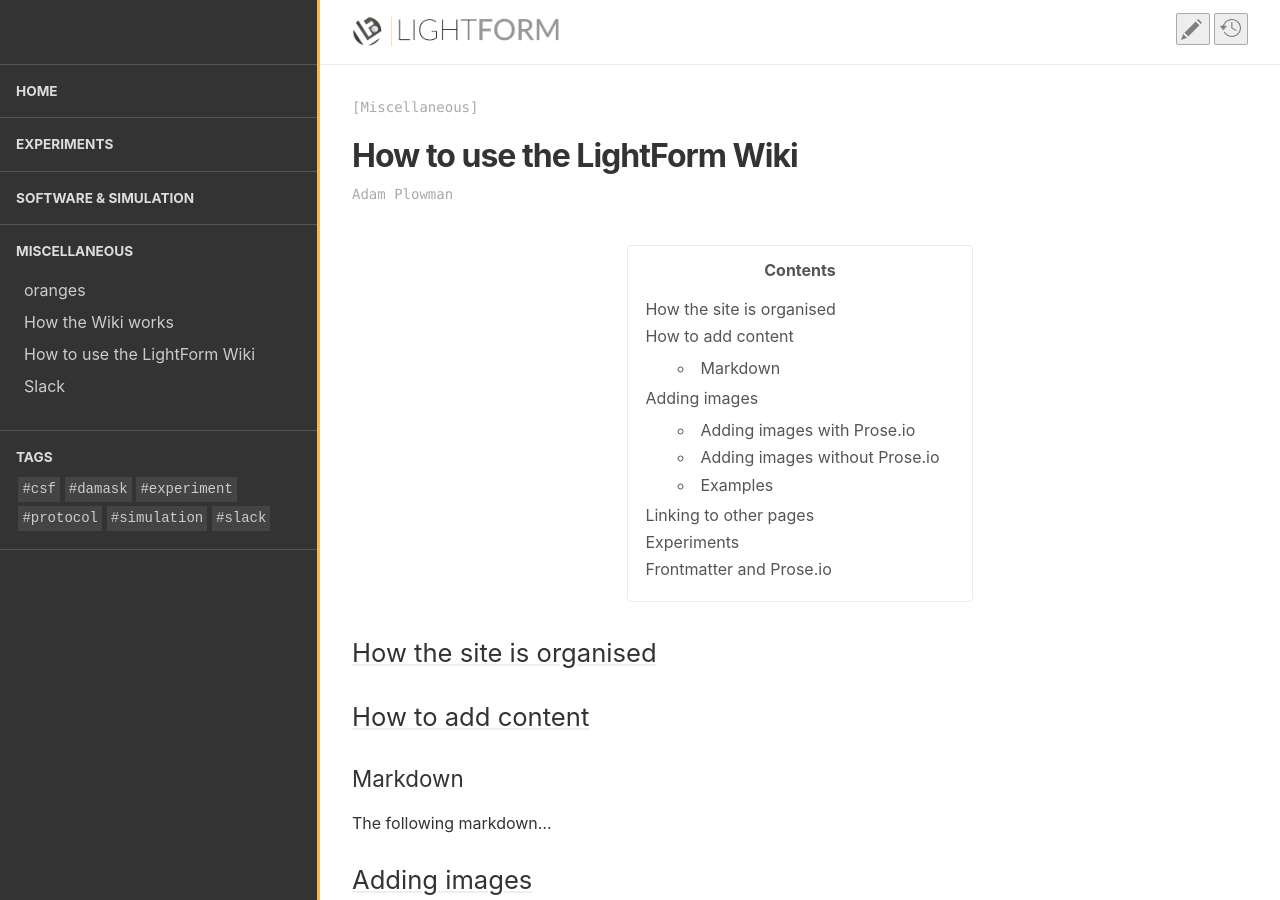
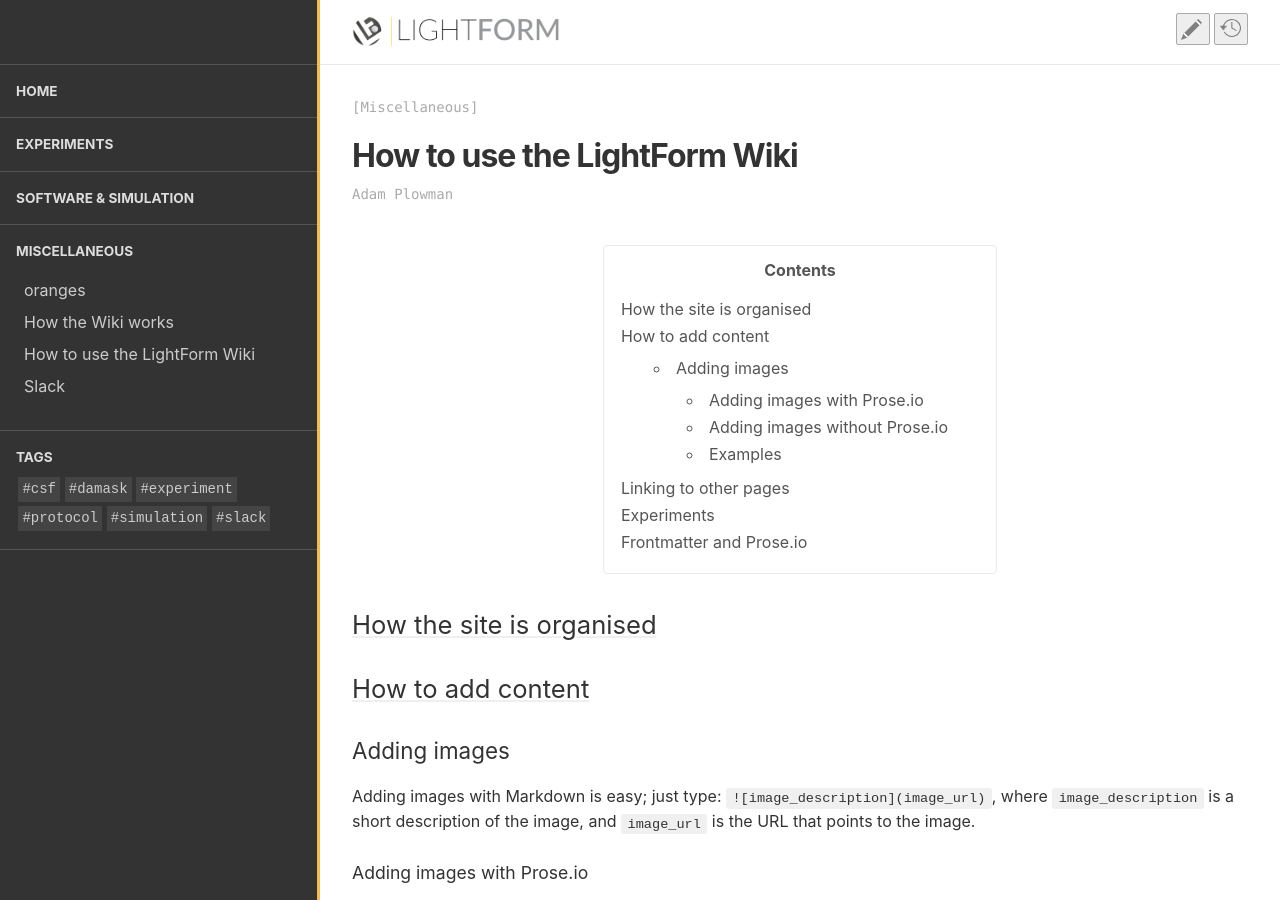
Before and after one commit to test-aplowman/test-aplowman.github.io, a Jekyll site: the page built from collections/_miscellaneous/how_to_use_wiki.md, in a window 1280 px wide and 900 px high. Built offline with Jekyll 4.4.1, drawn with Linux system fonts in a browser that asks for light colours.

Commit message:
Update how_to_use_wiki.md

```diff
--- a/collections/_miscellaneous/how_to_use_wiki.md
+++ b/collections/_miscellaneous/how_to_use_wiki.md
@@ -10,15 +10,11 @@ published: true
 
 ## How to add content
 
-### Markdown
-
-The following markdown...
-
-## Adding images
+### Adding images
 
 Adding images with Markdown is easy; just type: `![image_description](image_url)`, where `image_description` is a short description of the image, and `image_url` is the URL that points to the image.
 
-### Adding images with Prose.io
+#### Adding images with Prose.io
 
 If you are using Prose.io to add and edit content (i.e. by clicking on the `EDIT` button in the top-right corner of the Wiki), you can easily upload and insert your own images, and Prose.io will insert the correct Markdown code for you. To use Prose.io to add an image to your Markdown, clik on the `Insert Image` button on the Prose.io toolbar:
 
@@ -30,11 +26,11 @@ Then you can either manually add the image URL and image description, or you can
 ![prose_io_insert_image.png]({{site.baseurl}}/assets/images/posts/prose_io_insert_image.png)
 *Inserting an image with Pose.io.*
 
-### Adding images without Prose.io
+#### Adding images without Prose.io
 
 If you are not using Prose.io, please upload your images to the correct images directory of the Wiki, which is `/assets/images/posts/`. This way, we keep all post media in one place, and people who *are* using Prose.io can also use your images.
 
-### Examples
+#### Examples
 
 The following Markdown...
 
```
